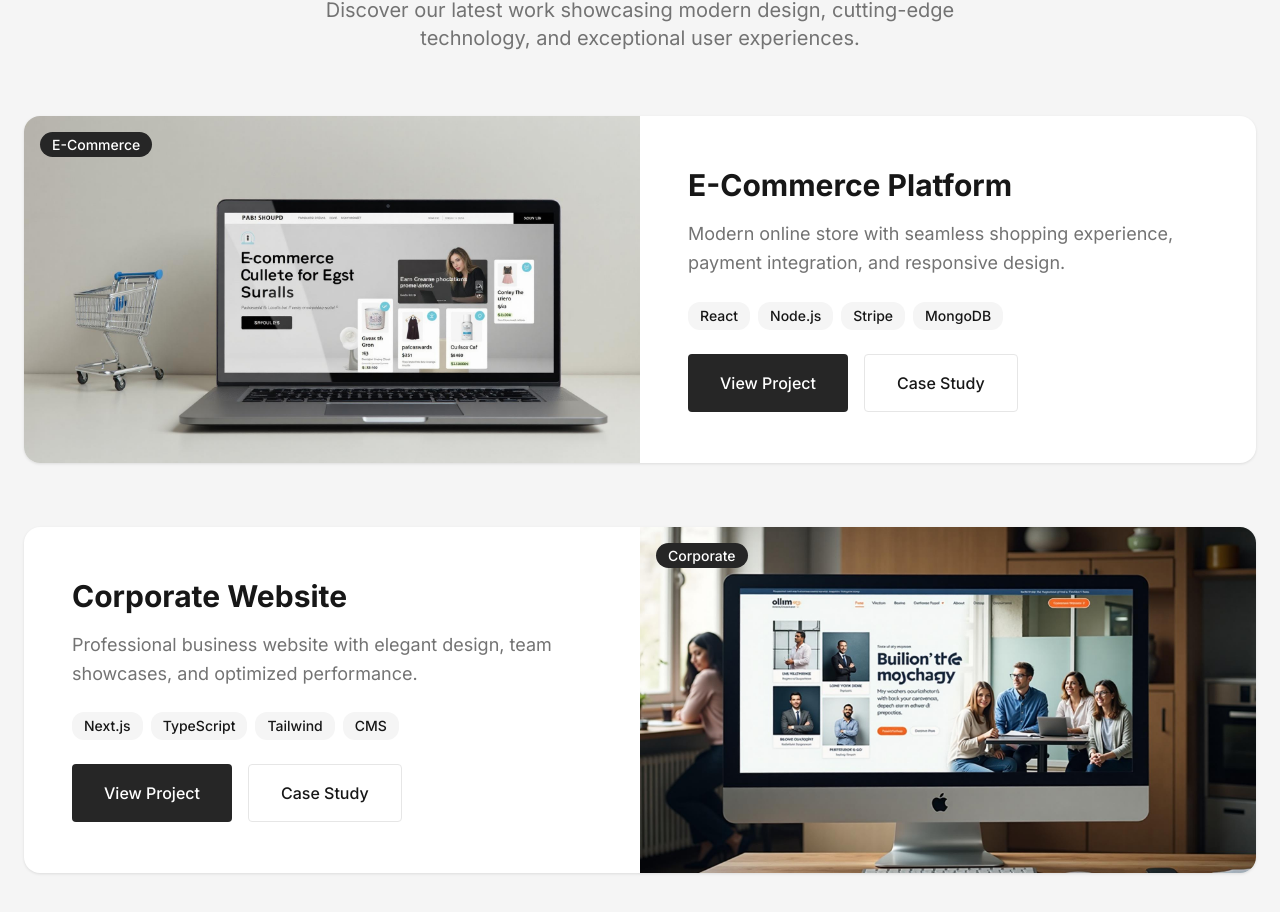
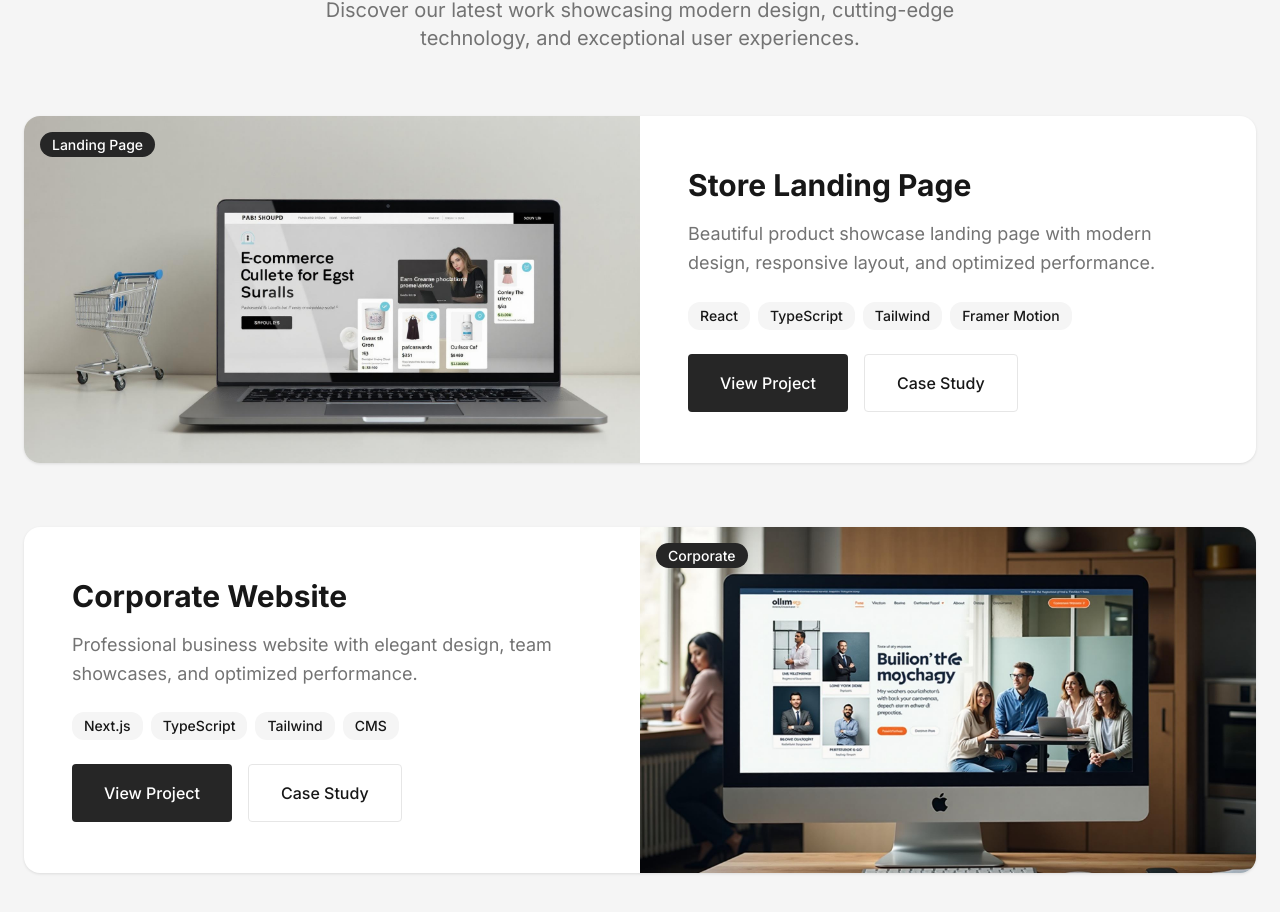
Before and after one commit to TugisSec/veloraservices, a React (Vite) app: page / in a window 1280 px wide. Shown: the part 1872-2784 px from the top of the page. Built offline with nearby package versions, Linux system fonts and the light colour scheme; the HTML template or start-up script is replaced by a standard one.

Commit message:
Update project description

```diff
--- a/src/components/ProjectsGallery.tsx
+++ b/src/components/ProjectsGallery.tsx
@@ -6,11 +6,11 @@ import projectPortfolio from "@/assets/project-portfolio.jpg";
 const projects = [
   {
     id: 1,
-    title: "E-Commerce Platform",
-    description: "Modern online store with seamless shopping experience, payment integration, and responsive design.",
+    title: "Store Landing Page",
+    description: "Beautiful product showcase landing page with modern design, responsive layout, and optimized performance.",
     image: projectEcommerce,
-    tech: ["React", "Node.js", "Stripe", "MongoDB"],
-    category: "E-Commerce"
+    tech: ["React", "TypeScript", "Tailwind", "Framer Motion"],
+    category: "Landing Page"
   },
   {
     id: 2,
```
